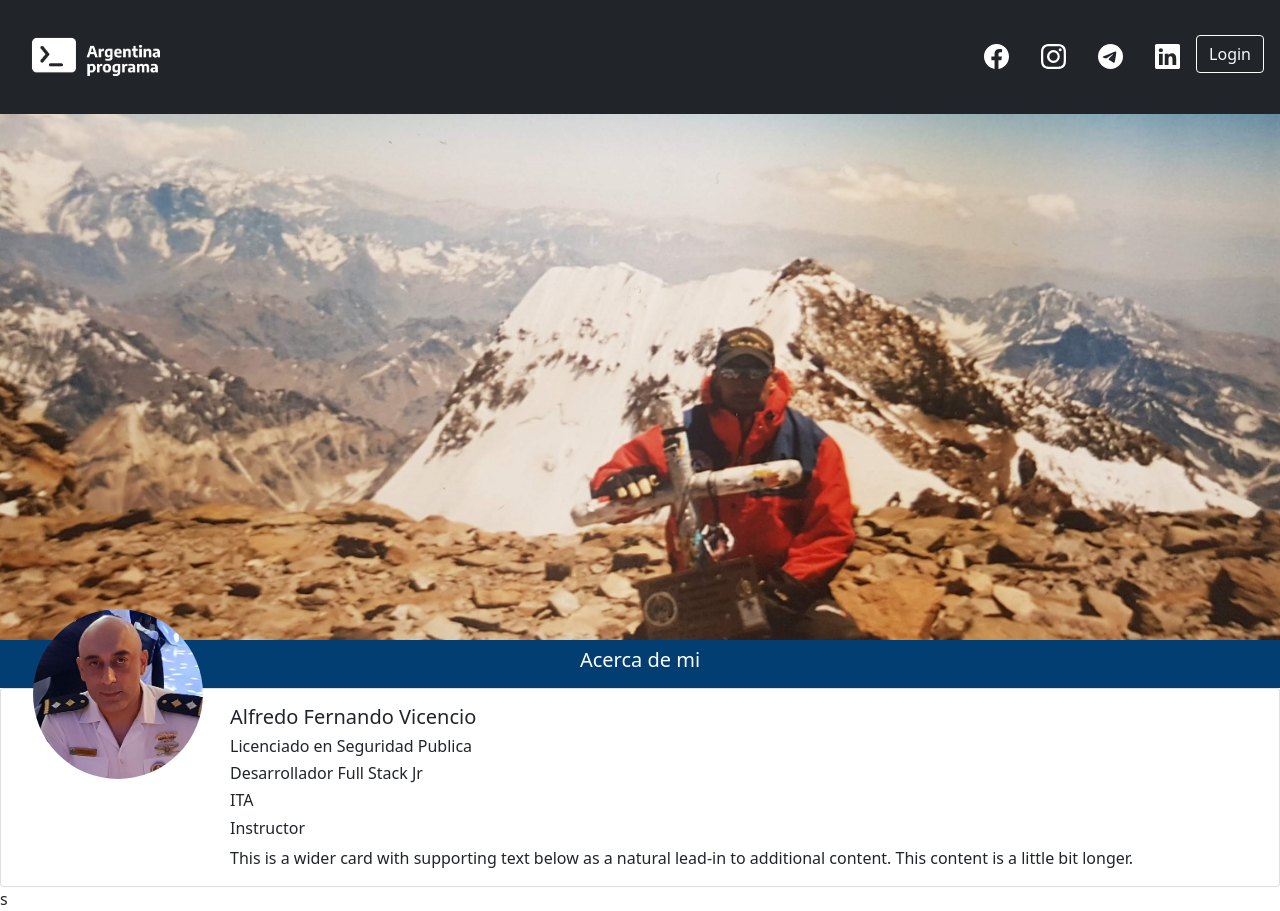
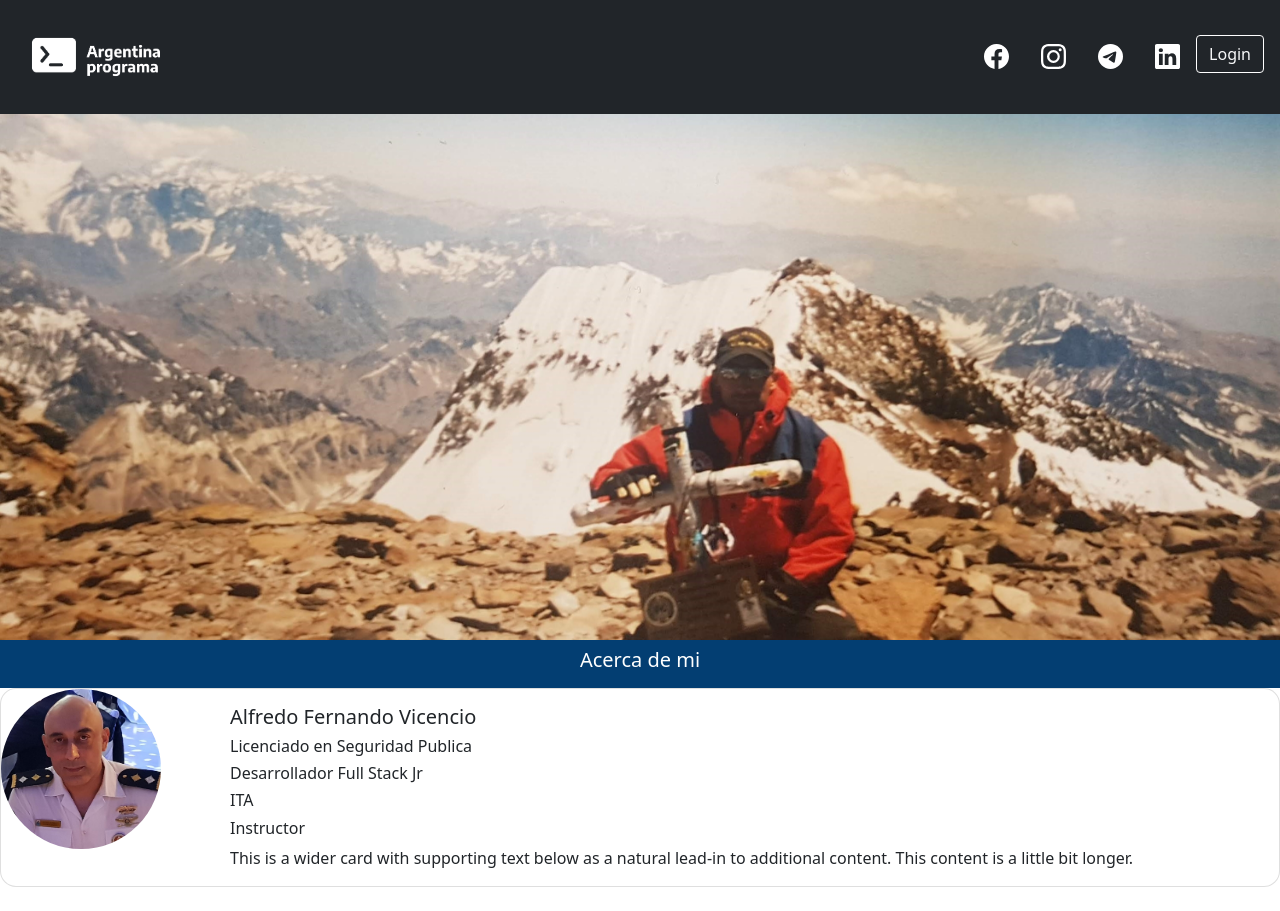
Before and after one commit to mosketon/Proyecto_Final_Integrador_Alfredo_Vicencio, an Angular app in the folder PortfolioAFV/: page / in a window 1280 px wide. After the commit the page ends 887 px from the top, so only its background shows below. Built offline with nearby package versions, Linux system fonts and the light colour scheme.

Commit message:
Ajustes
Ajjustes de tarjeta y foro de perfil

```diff
--- a/PortfolioAFV/src/app/components/acerca-de/acerca-de.component.css
+++ b/PortfolioAFV/src/app/components/acerca-de/acerca-de.component.css
@@ -1,11 +1,15 @@
 #fotoperfil {
     border-radius: 50%;
-    width: 80%;
+    width: 10em;
     left: 2em;
     bottom: 5em;
-    position: relative;
+
 }
 
 #barra {
     background-color: #033E72
 }
+
+.card{
+    border-radius: 1em;
+}
--- a/PortfolioAFV/src/index.html
+++ b/PortfolioAFV/src/index.html
@@ -14,4 +14,3 @@
 
 </body>
 </html>
-s
```
